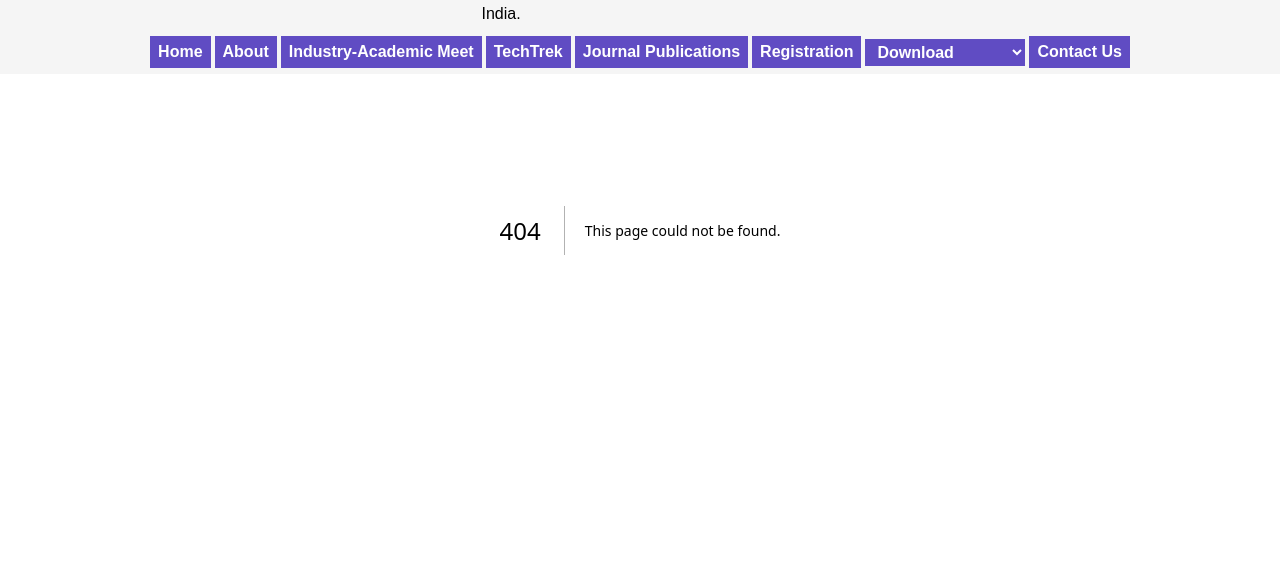
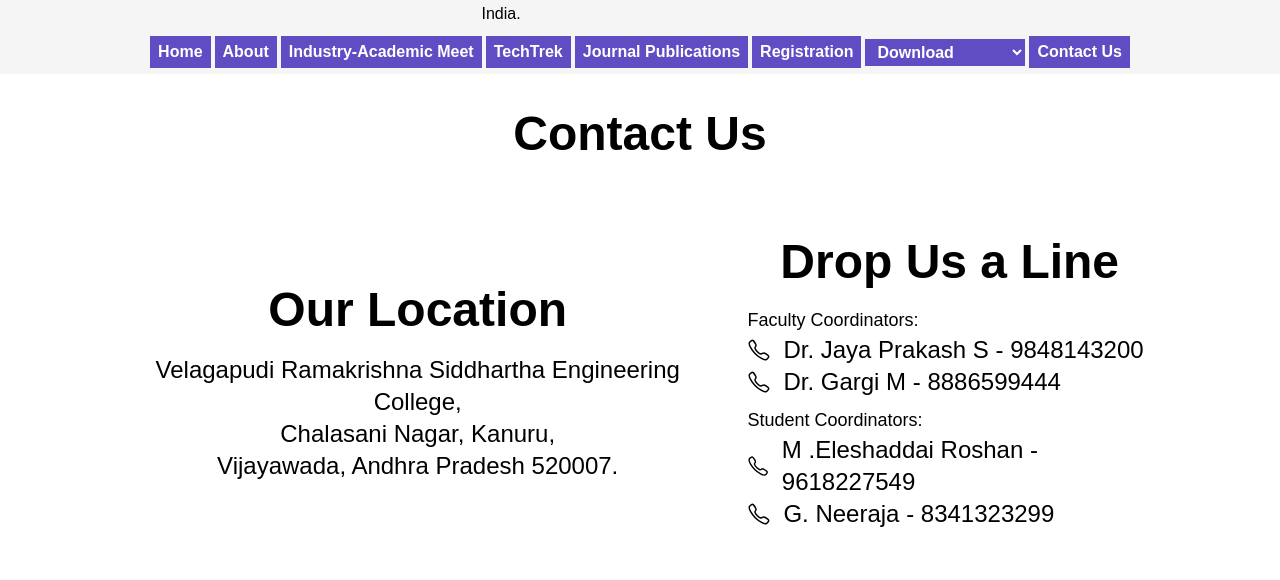
Before and after one commit to roshaneleshaddai/rdconclave, a Next.js app: page /contact_us in a window 1280 px wide. Before the commit this address had no page. Shown: the part 170-750 px from the top of the page. Built offline with nearby package versions, Linux system fonts and the light colour scheme; a web font is replaced by a local one.

Commit message:
Create page.jsx
added contact us page
--ng

```diff
--- /dev/null
+++ b/app/contact_us/page.jsx
@@ -0,0 +1,74 @@
+import React from 'react'
+import { IoCallOutline } from "react-icons/io5";
+const contact = () => {
+  const contact1 =[
+    // {
+    //   "id": 1,
+    //   "name":"Dr .G .Kalyani",
+    //   "ph": 8465930550,
+    // },
+    //  {
+    //   "id": 2,
+    //   "name":"Dr .Y .Sandeep",
+    //   "ph": 9491757787,
+    // },
+    {
+      "id": 1,
+      "name":"Dr. Jaya Prakash S",
+      "ph": 9848143200,
+    },
+    {
+      "id": 2,
+      "name":"Dr. Gargi M",
+      "ph":8886599444,
+    }
+]
+const contact2 =[
+    {
+        "id":1,
+        "name":"M .Eleshaddai Roshan",
+        "ph":9618227549,
+    },
+    {
+        "id":2,
+        "name":" G. Neeraja",
+        "ph":8341323299,
+    }
+
+  ]
+  return (
+    <>
+    <div className="mt-44 lg:mt-92 text-justify"></div>
+
+    <h1 className="text-2xl lg:text-5xl md:mt-60 lg:pt-10 pt-20 lg:mb-0 mb-4 font-extrabold  text-center text-black">Contact Us</h1>
+    <div className='flex flex-col lg:flex-row justify-evenly items-center gap-10 lg:mx-32 lg:mb-32 m-20 lg:mx-16 mx-10'>
+      <div>
+         <h1 className='text-2xl lg:text-5xl font-bold pb-5 text-center'>Our Location</h1>
+         <p className='text-lg lg:text-2xl text-center'>Velagapudi Ramakrishna Siddhartha Engineering College,<br />
+          Chalasani Nagar,
+          Kanuru,<br />
+          Vijayawada, Andhra Pradesh 520007.</p>
+      </div>
+      <div>
+      <h1 className='text-2xl lg:text-5xl font-bold pb-5 text-center'>Drop Us a Line</h1>
+         <p className='text-lg'>Faculty Coordinators:</p>
+         <div className='text-base lg:text-2xl '>
+          {contact1.map((c1)=>{
+           return( <li key={c1.id} className="flex items-center"><IoCallOutline className='mr-3' />{c1.name} - {c1.ph}</li>
+         ) })}
+
+         </div>
+         <p className='text-lg pt-2'>Student Coordinators:</p>
+         <div className='text-base lg:text-2xl '>
+          {contact2.map((c1)=>{
+           return( <li key={c1.id} className="flex items-center"><IoCallOutline className='mr-3' />{c1.name} - {c1.ph}</li>
+         ) })}
+
+         </div>
+      </div>
+    </div>
+    </>
+  )
+}
+
+export default contact
```
